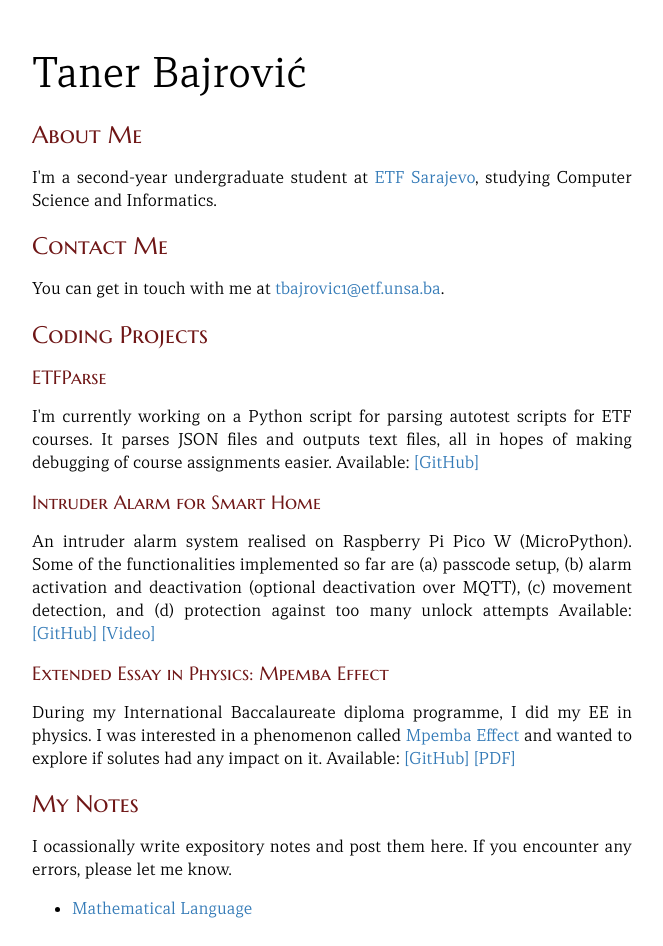
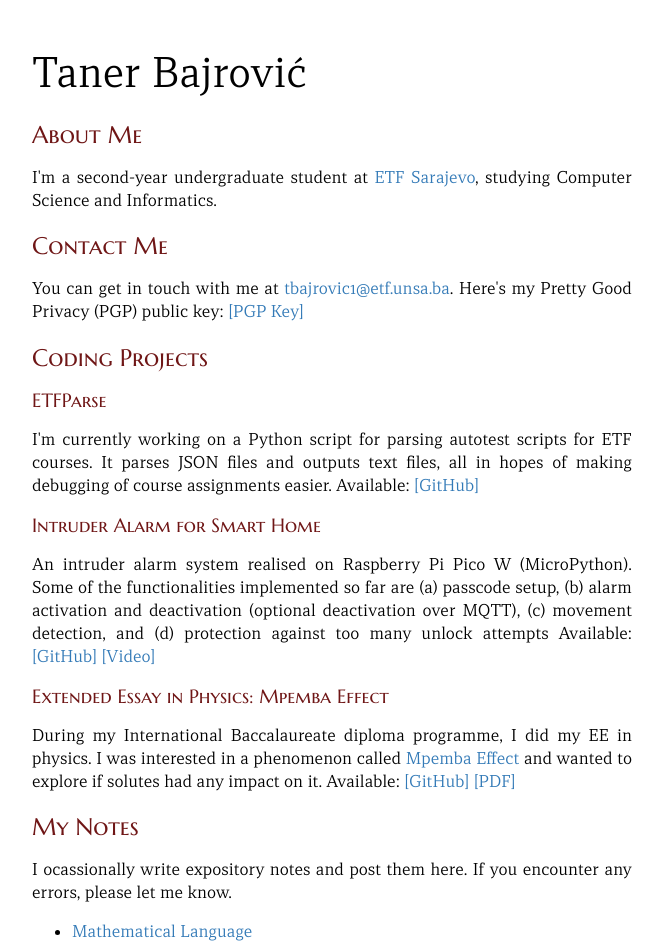
Before and after one commit to tanerbajrovic/tanerbajrovic.github.io, a plain HTML site: page index.html in a window 1280 px wide. Shown: the whole page, without its empty margins (308-971 px from the left). Drawn offline with nearby package versions, Linux system fonts and the light colour scheme; files whose address does not match are found by name.

Commit message:
Update index with PGP keys

```diff
--- a/index.html
+++ b/index.html
@@ -40,7 +40,10 @@
         </section>
         <section>
             <h1>Contact Me</h1>
-            <p>You can get in touch with me at <a href="mailto:tbajrovic1@etf.unsa.ba">tbajrovic1@etf.unsa.ba</a>.</p>
+            <p>
+                You can get in touch with me at <a href="mailto:tbajrovic1@etf.unsa.ba">tbajrovic1@etf.unsa.ba</a>.
+                Here's my Pretty Good Privacy (PGP) public key: <a target="_blank" href="assets/pgp/tbajrovic1_public_key.txt">[PGP Key]</a>
+            </p>
         </section>
         <section>
             <h1>Coding Projects</h1>
```
Also changed, not shown: assets/pgp/tbajrovic1_public_key.txt (added).
